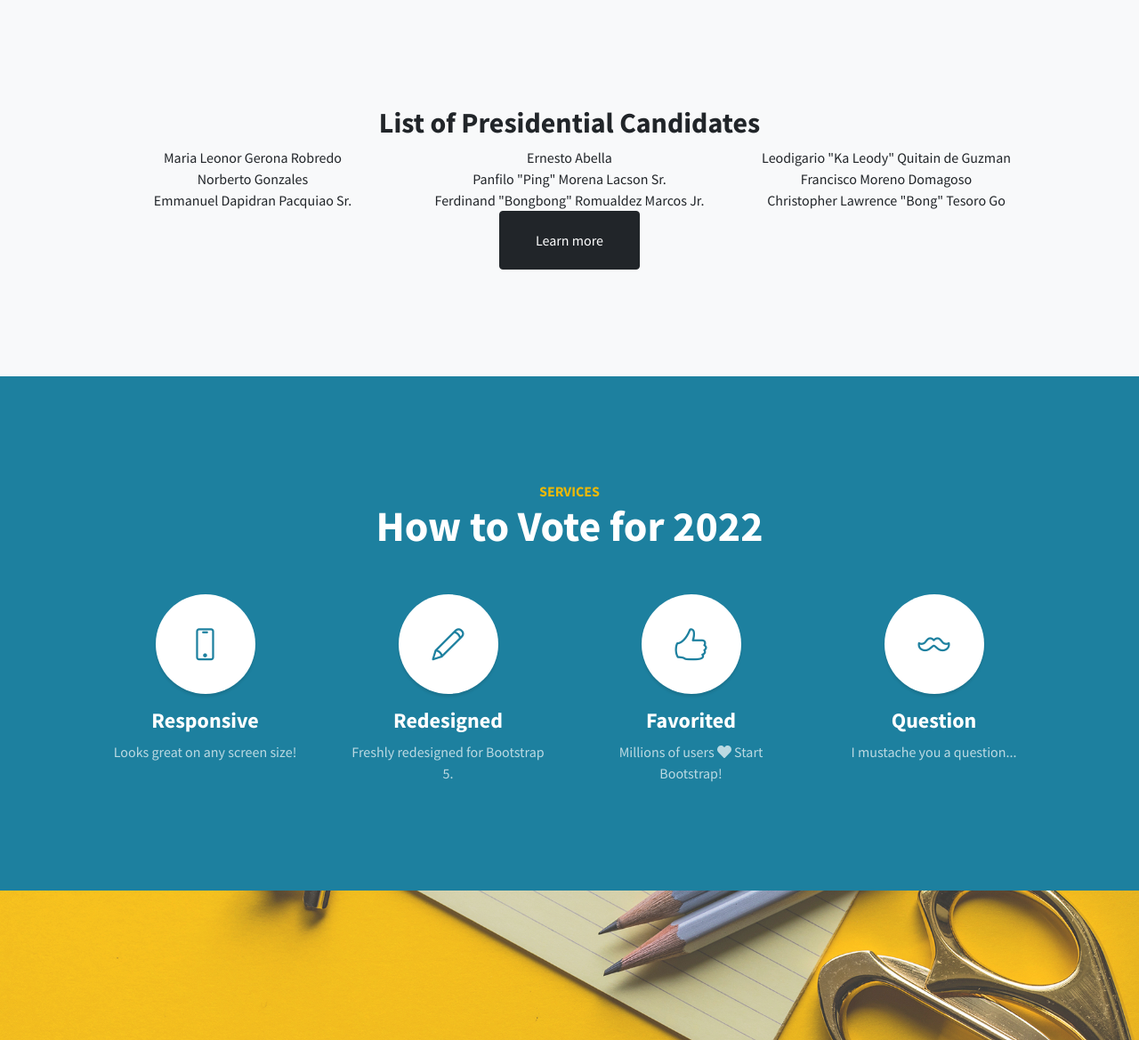
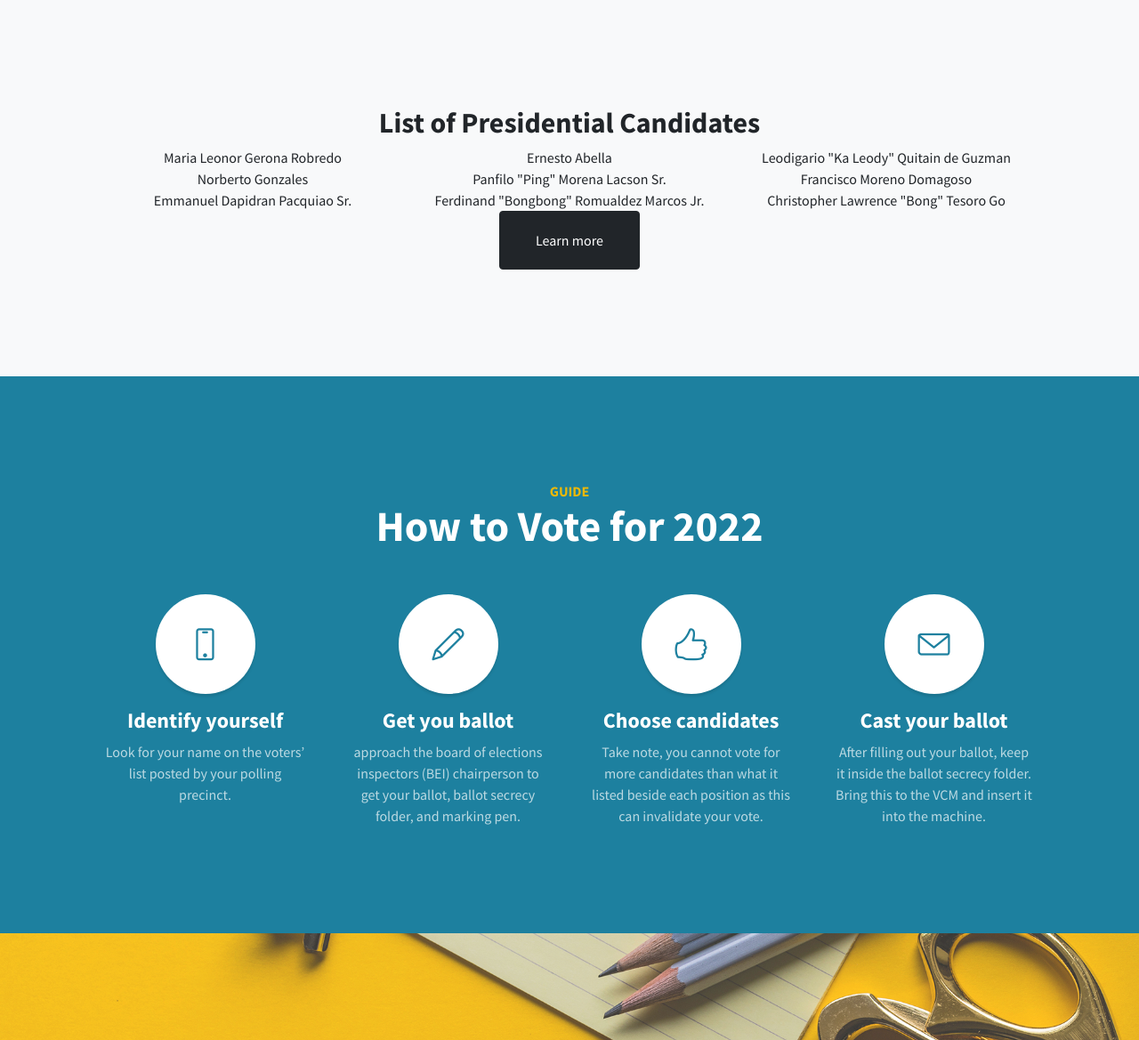
Before and after one commit to joycepestin/cultofkath, a PHP site: page /view.php in a window 1280 px wide. Shown: the part 801-1970 px from the top of the page at 89% size. Run offline with PHP 8.4, Linux system fonts and the light colour scheme; some libraries are stand-ins or nearby versions.

Commit message:
how to vote added

```diff
--- a/view.php
+++ b/view.php
@@ -52,33 +52,34 @@
         <section class="content-section bg-primary text-white text-center" id="services">
             <div class="container px-4 px-lg-5">
                 <div class="content-section-heading">
-                    <h3 class="text-secondary mb-0">Services</h3>
+                    <h3 class="text-secondary mb-0">Guide</h3>
                     <h2 class="mb-5">How to Vote for 2022</h2>
                 </div>
                 <div class="row gx-4 gx-lg-5">
                     <div class="col-lg-3 col-md-6 mb-5 mb-lg-0">
                         <span class="service-icon rounded-circle mx-auto mb-3"><i class="icon-screen-smartphone"></i></span>
-                        <h4><strong>Responsive</strong></h4>
-                        <p class="text-faded mb-0">Looks great on any screen size!</p>
+                        <h4><strong>Identify yourself</strong></h4>
+                        <p class="text-faded mb-0">Look for your name on the voters’ list posted by your polling precinct.</p>
                     </div>
                     <div class="col-lg-3 col-md-6 mb-5 mb-lg-0">
                         <span class="service-icon rounded-circle mx-auto mb-3"><i class="icon-pencil"></i></span>
-                        <h4><strong>Redesigned</strong></h4>
-                        <p class="text-faded mb-0">Freshly redesigned for Bootstrap 5.</p>
+                        <h4><strong>Get you ballot</strong></h4>
+                        <p class="text-faded mb-0">approach the board of elections inspectors (BEI) chairperson to get your ballot,
+                            ballot secrecy folder, and marking pen.</p>
                     </div>
                     <div class="col-lg-3 col-md-6 mb-5 mb-md-0">
                         <span class="service-icon rounded-circle mx-auto mb-3"><i class="icon-like"></i></span>
-                        <h4><strong>Favorited</strong></h4>
+                        <h4><strong>Choose candidates</strong></h4>
                         <p class="text-faded mb-0">
-                            Millions of users
-                            <i class="fas fa-heart"></i>
-                            Start Bootstrap!
+                        Take note, you cannot vote for more
+                        candidates than what it listed beside each position as this can invalidate your vote.
                         </p>
                     </div>
                     <div class="col-lg-3 col-md-6">
-                        <span class="service-icon rounded-circle mx-auto mb-3"><i class="icon-mustache"></i></span>
-                        <h4><strong>Question</strong></h4>
-                        <p class="text-faded mb-0">I mustache you a question...</p>
+                        <span class="service-icon rounded-circle mx-auto mb-3"><i class="icon-envelope"></i></span>
+                        <h4><strong>Cast your ballot</strong></h4>
+                        <p class="text-faded mb-0">After filling out your ballot, keep it inside the ballot secrecy folder.
+                            Bring this to the VCM and insert it into the machine.</p>
                     </div>
                 </div>
             </div>
```
